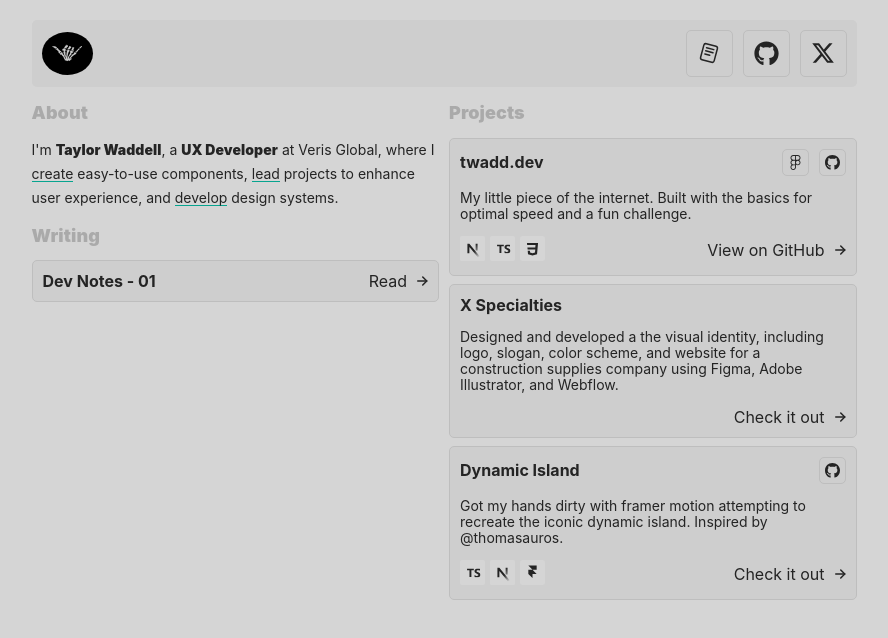
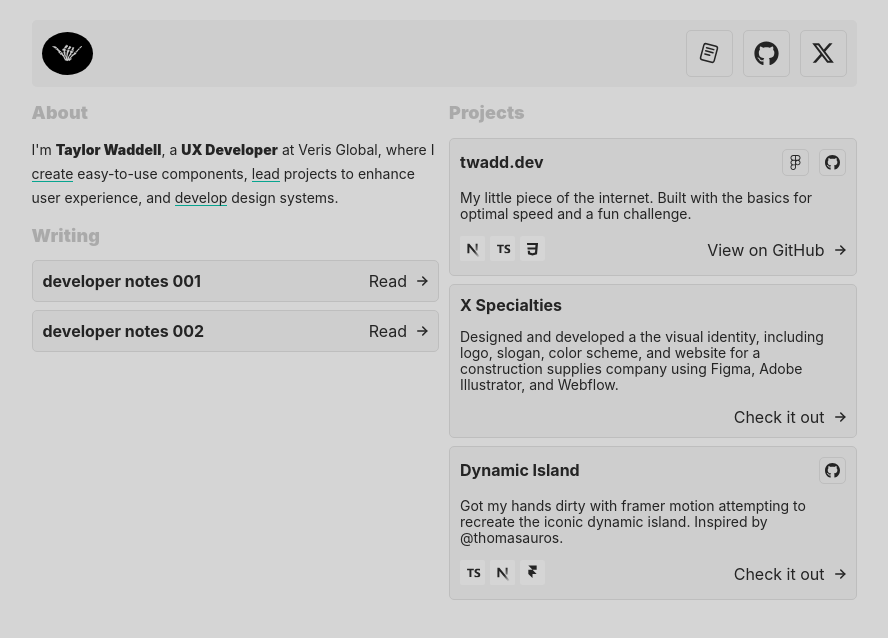
Before and after one commit to taylorwaddell/twadd3, a Next.js app: page / in a window 1280 px wide. Shown: the top 638 px of the page, without its empty margins (196-1084 px from the left). Built offline with nearby package versions, Linux system fonts and the light colour scheme.

Commit message:
Writing cards are working!

```diff
--- a/src/app/page.tsx
+++ b/src/app/page.tsx
@@ -4,8 +4,46 @@ import Link from "next/link";
 import ProjectCard from "~/components/ProjectCard";
 import { Projects } from "~/data/Projects";
 import WritingCard from "~/components/WritingCard";
+import { camelToHuman } from "~/utilites";
+import fs from "node:fs";
+import path from "node:path";
+
+const contentSource = "src/app/writing/content";
+
+export function getWritings() {
+  const targets = fs.readdirSync(path.join(process.cwd(), contentSource), {
+    recursive: true,
+  });
+
+  const files = [];
+
+  for (const target of targets) {
+    if (
+      fs
+        .lstatSync(path.join(process.cwd(), contentSource, target.toString()))
+        .isDirectory()
+    ) {
+      continue;
+    }
+
+    files.push(target);
+  }
+
+  return files.map((file) => {
+    const base = file.toString().replace(".mdx", "");
+    return { title: camelToHuman(base.replace("-", " ")), slug: base };
+  });
+}
 
 export default function Home() {
+  const writings = getWritings().map((w, i) => (
+    <WritingCard
+      key={i}
+      title={w.title}
+      link={"/writing/" + w.slug}
+      className="show"
+    />
+  ));
   const projects = Projects.map((project, i) => (
     <ProjectCard
       key={i}
@@ -73,11 +111,7 @@ export default function Home() {
           </article>
           <section>
             <h2>Writing</h2>
-            <WritingCard
-              title="Dev Notes - 01"
-              link="https://read.cv/twadd"
-              className="show"
-            />
+            {writings}
           </section>
         </div>
         <section>
--- a/src/app/writing/[...slug]/page.tsx
+++ b/src/app/writing/[...slug]/page.tsx
@@ -4,7 +4,6 @@ import path from "node:path";
 import rehypeHighlight from "rehype-highlight";
 import rehypeSlug from "rehype-slug";
 import remarkGfm from "remark-gfm";
-import useMDXComponents from "~/mdx-components";
 
 interface Params {
   params: {
@@ -41,7 +40,7 @@ export function generateStaticParams() {
   }));
 }
 
-export default async function DocsPage({ params }: Params) {
+export default async function Page({ params }: Params) {
   const source = fs.readFileSync(
     path.join(process.cwd(), contentSource, params.slug.join("/")) + ".mdx",
     "utf8"
--- /dev/null
+++ b/src/utilites.tsx
@@ -0,0 +1,7 @@
+export function camelToHuman(camel: string): string {
+  return camel
+    .replace(/([A-Z])/g, " $1")
+    .split(" ")
+    .map((word) => word.toLowerCase())
+    .join(" ");
+}
```
Also changed, not shown: src/app/writing/content/developerNotes-001.mdx (renamed from src/app/writing/content/devNote001.mdx), src/app/writing/content/developerNotes-002.mdx (renamed from src/app/writing/content/devNote002.mdx).
